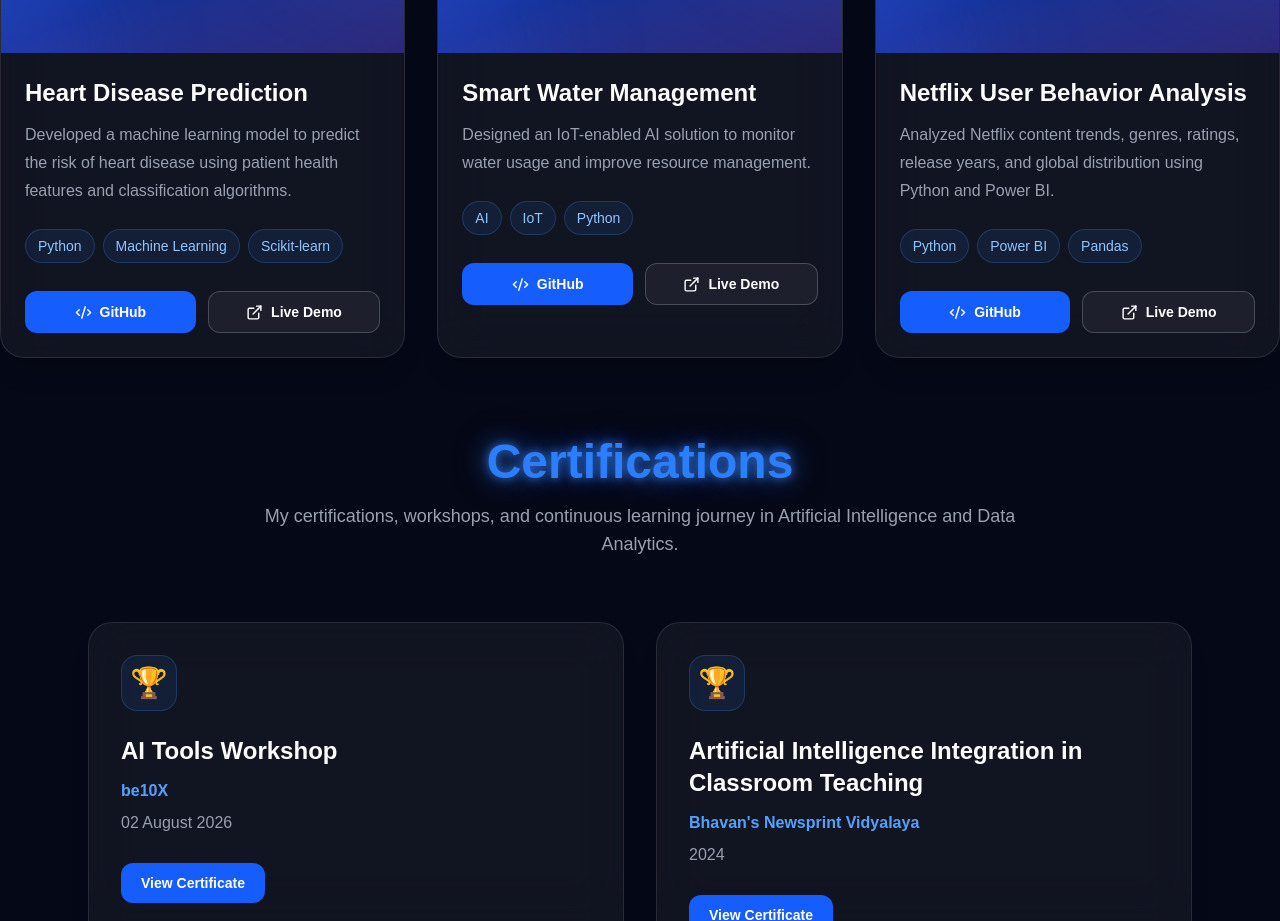
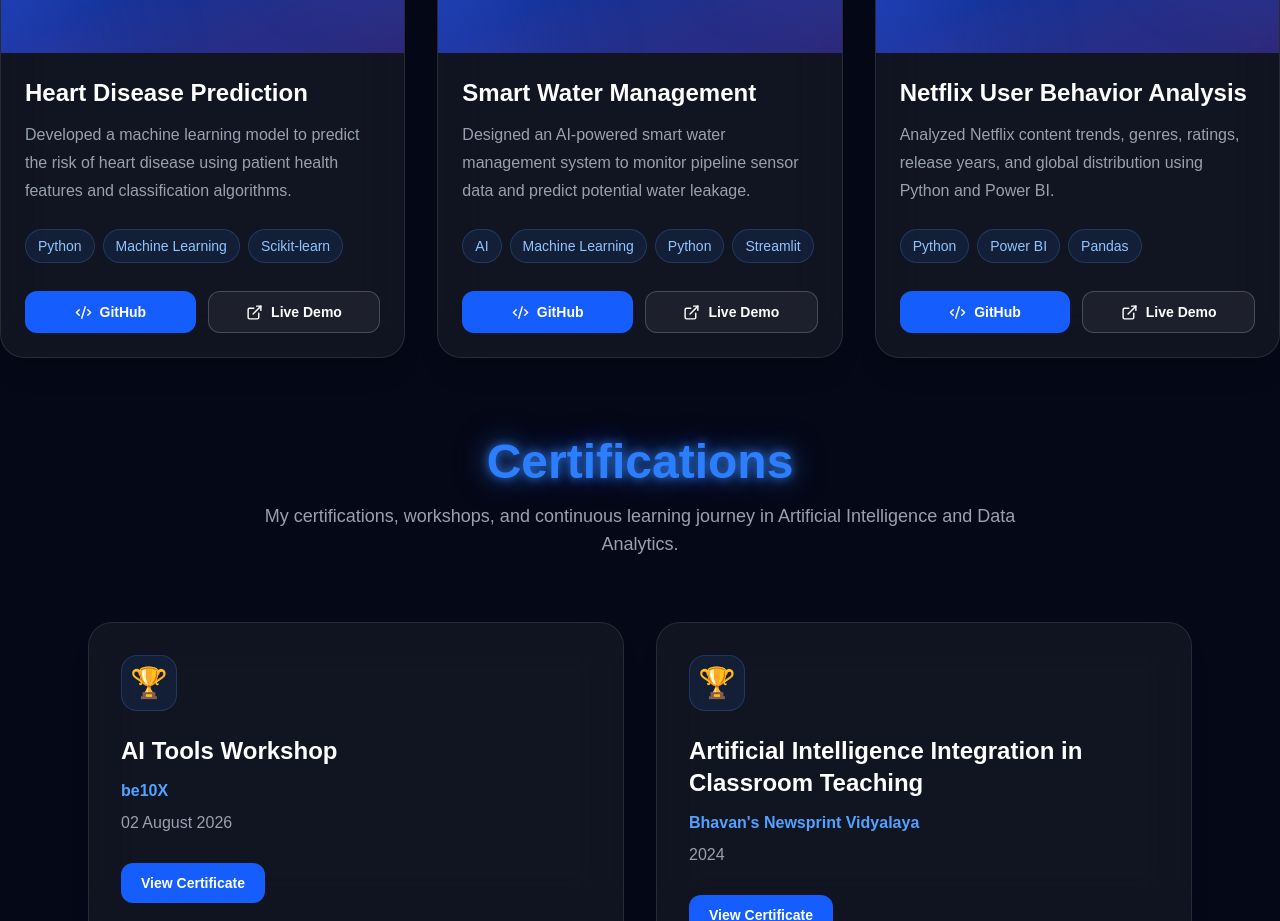
Before and after one commit to anakhatech/anakha-portfolio, a Next.js app: page / in a window 1280 px wide. Shown: the part 5040-5961 px from the top of the page. Built offline with nearby package versions, Linux system fonts and the light colour scheme.

Commit message:
added the smart water management system github link

```diff
--- a/src/app/globals.css
+++ b/src/app/globals.css
@@ -123,3 +123,49 @@ body {
     transform: translate(-50%, 0);
   }
 }
+
+@keyframes heroFunText {
+  from {
+    opacity: 0;
+    transform: translateY(15px);
+  }
+
+  to {
+    opacity: 1;
+    transform: translateY(0);
+  }
+}
+
+@keyframes heroImage {
+  from {
+    opacity: 0;
+    transform: translateX(30px) scale(0.95);
+  }
+
+  to {
+    opacity: 1;
+    transform: translateX(0) scale(1);
+  }
+}
+
+@keyframes floatCharacter {
+  0%,
+  100% {
+    transform: translateY(0);
+  }
+
+  50% {
+    transform: translateY(-10px);
+  }
+}
+
+@keyframes coffeeBounce {
+  0%,
+  100% {
+    transform: translateY(0) rotate(0deg);
+  }
+
+  50% {
+    transform: translateY(-5px) rotate(-5deg);
+  }
+}
--- a/src/components/Projects.tsx
+++ b/src/components/Projects.tsx
@@ -28,7 +28,7 @@ export default function Projects() {
       title: "Customer Churn Prediction",
       description:
         "Built a machine learning model to predict customer churn using classification algorithms and data visualization.",
-      tech: ["Python", "Scikit-learn", "Pandas","Power BI"],
+      tech: ["Python", "Scikit-learn", "Pandas", "Power BI"],
       icon: "👥",
       github:
         "https://github.com/anakhatech/-Customer-Churn-Prediction",
@@ -45,10 +45,11 @@ export default function Projects() {
     {
       title: "Smart Water Management",
       description:
-        "Designed an IoT-enabled AI solution to monitor water usage and improve resource management.",
-      tech: ["AI", "IoT", "Python"],
+        "Designed an AI-powered smart water management system to monitor pipeline sensor data and predict potential water leakage.",
+      tech: ["AI", "Machine Learning", "Python", "Streamlit"],
       icon: "💧",
-      github: "#",
+      github:
+        "https://github.com/anakhatech/Smart-Water-Management-System-AI",
     },
     {
       title: "Netflix User Behavior Analysis",
@@ -118,7 +119,8 @@ export default function Projects() {
               backdrop-blur-xl
               rounded-3xl
               overflow-hidden
-              border border-white/10
+              border
+              border-white/10
               shadow-xl
               hover:bg-white/[0.08]
               hover:border-blue-500/50
@@ -229,7 +231,8 @@ export default function Projects() {
                     key={tech}
                     className="
                       bg-blue-500/10
-                      border border-blue-400/20
+                      border
+                      border-blue-400/20
                       text-blue-300
                       px-3
                       py-1.5
@@ -257,7 +260,9 @@ export default function Projects() {
                 <a
                   href={project.github}
                   target={
-                    project.github !== "#" ? "_blank" : undefined
+                    project.github !== "#"
+                      ? "_blank"
+                      : undefined
                   }
                   rel={
                     project.github !== "#"
```
Also changed, not shown: public/hero-character.png (added).
